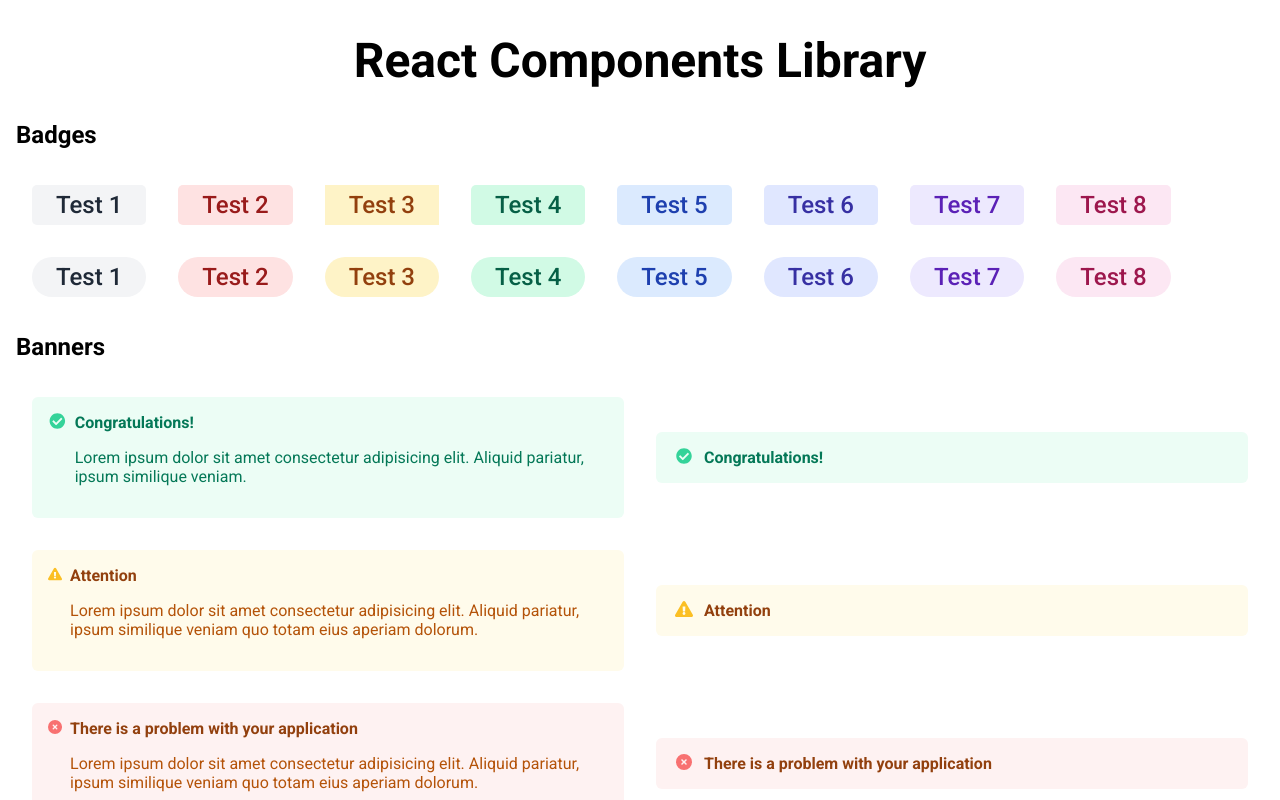
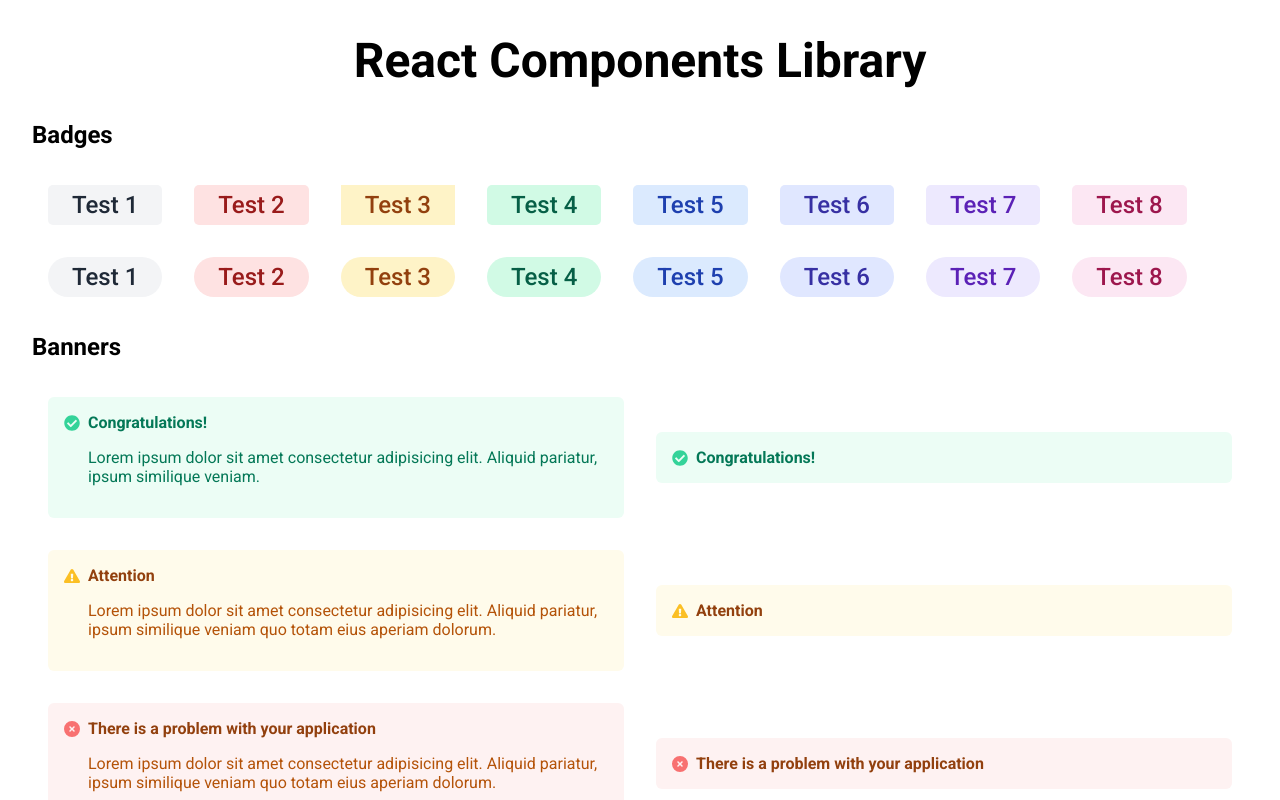
Before and after one commit to benwiacek/component-library, a React (Vite) app: page / in a window 1280 px wide. Shown: the top 800 px of the page. Built offline with nearby package versions, Linux system fonts and the light colour scheme.

Commit message:
Fixed issue on svg icons size inside banners with flex-shrink 0

```diff
--- a/src/Banner.jsx
+++ b/src/Banner.jsx
@@ -1,5 +1,4 @@
 import classnames from "classnames"
-import clsx from 'clsx'
 import { FaCheckCircle } from "react-icons/fa"
 import { FaExclamationTriangle } from "react-icons/fa"
 import { FaCircleXmark } from "react-icons/fa6"
@@ -38,7 +37,7 @@
 
     return (
         <div className={classnames(variant, "banner")}>
-            <selected.icon className={selected.iconClass}/>
+            <selected.icon className={selected.iconClass} size={16}/>
             <div>
                 <span className={selected.headlineClass}>
                     {selected.headline}
--- a/src/index.css
+++ b/src/index.css
@@ -9,7 +9,7 @@
 }
 
 main {
-    margin: 1rem;
+    margin: 1rem 2rem;
 }
 
 h1 {
@@ -104,17 +104,18 @@
 }
 
 .icon {
-    width: 1.5rem;
-    margin-right: 0.5em;
+    margin: 0.1em 0.5em 0 0;
+    flex-shrink: 0;
+}
+
+.headline {
+    font-weight: bold;
+    margin: 0;
 }
 
 .success {
     background-color: #ECFDF5;
     color: #047857;
-}
-
-.headline {
-    font-weight: bold;
 }
 
 .head-sucess {
```
